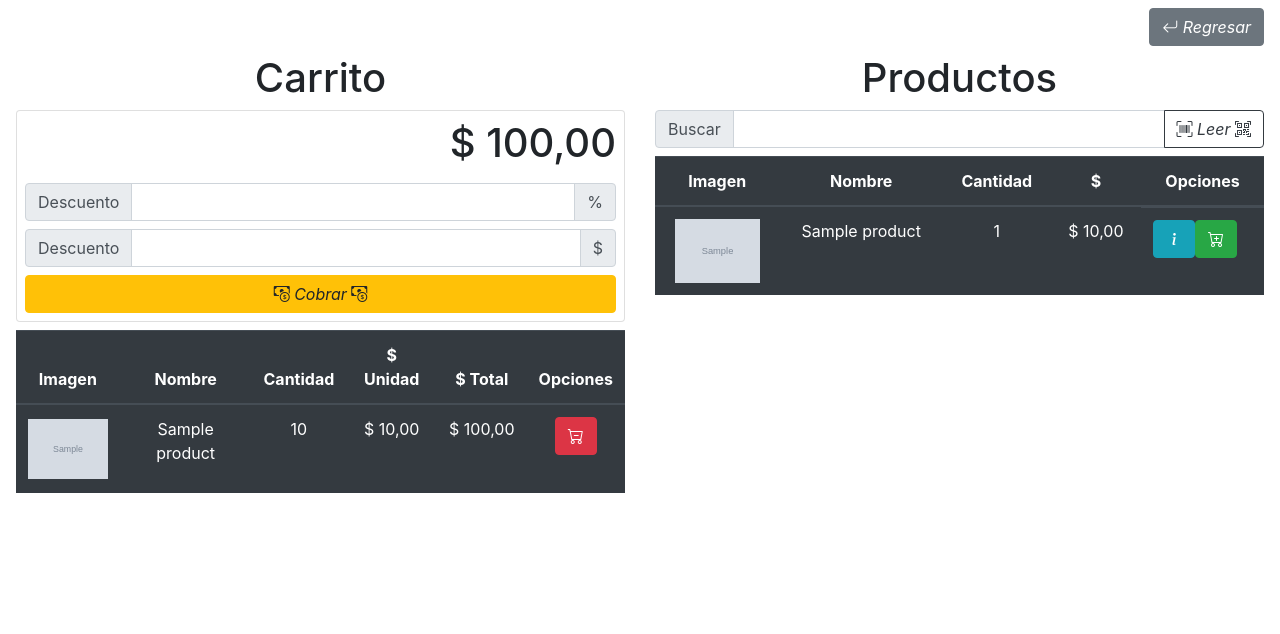
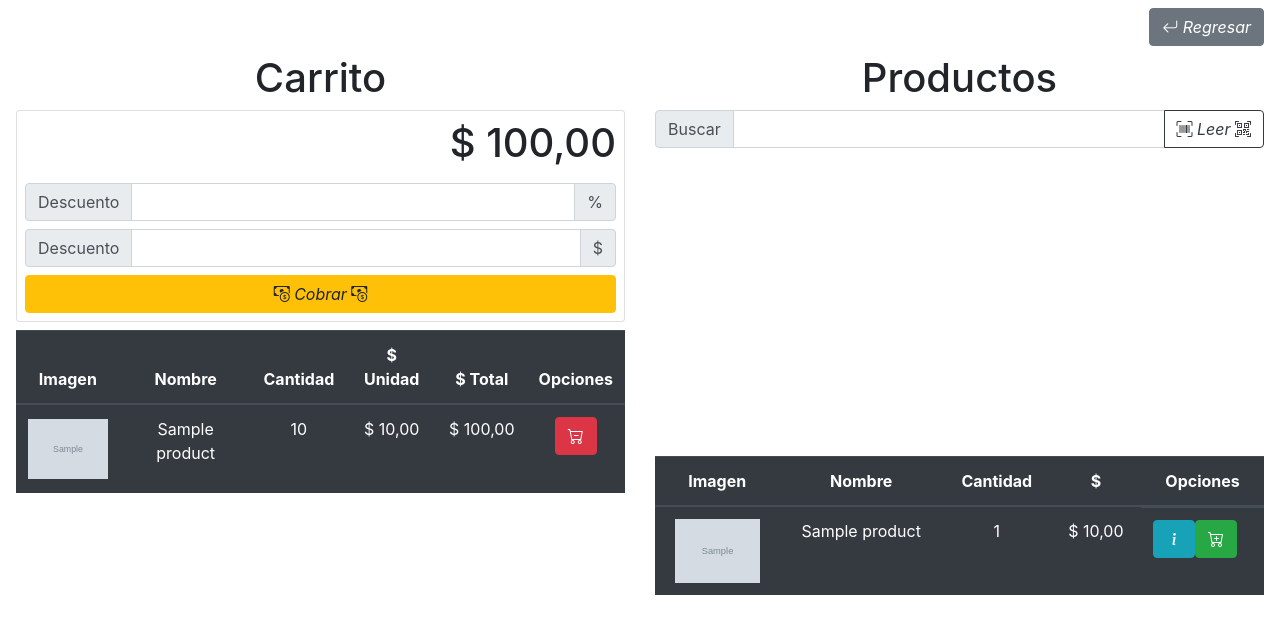
Before and after one commit to Dingras/ApiHidraulicaMP, a Django app: page /shop/ in a window 1280 px wide. Shown: the part 96-730 px from the top of the page. Run offline with Django 5.2, Linux system fonts and the light colour scheme; a user stored in the database is signed in; tables that the repository leaves empty hold one stand-in row (values such as "Sample post"); grey boxes marked "Sample" are stand-in pictures; parts of the project's set-up code (start-up, migrations or seed data) failed here and were passed over; some libraries are stand-ins or nearby versions.

Commit message:
Actualizacion QR 5

```diff
--- a/Shop/templates/shop.html
+++ b/Shop/templates/shop.html
@@ -104,6 +104,8 @@
                 </div>
             </div>
         </div>
+
+        <div id="qrcode-scanner" style="width: 100%; height: 300px;"></div>
 
         <div class='products-container'>
             <table class="table table-dark text-center align-middle" id="productsTable" style="font-size: clamp(0.3em, 2vw, 1em);">
```
